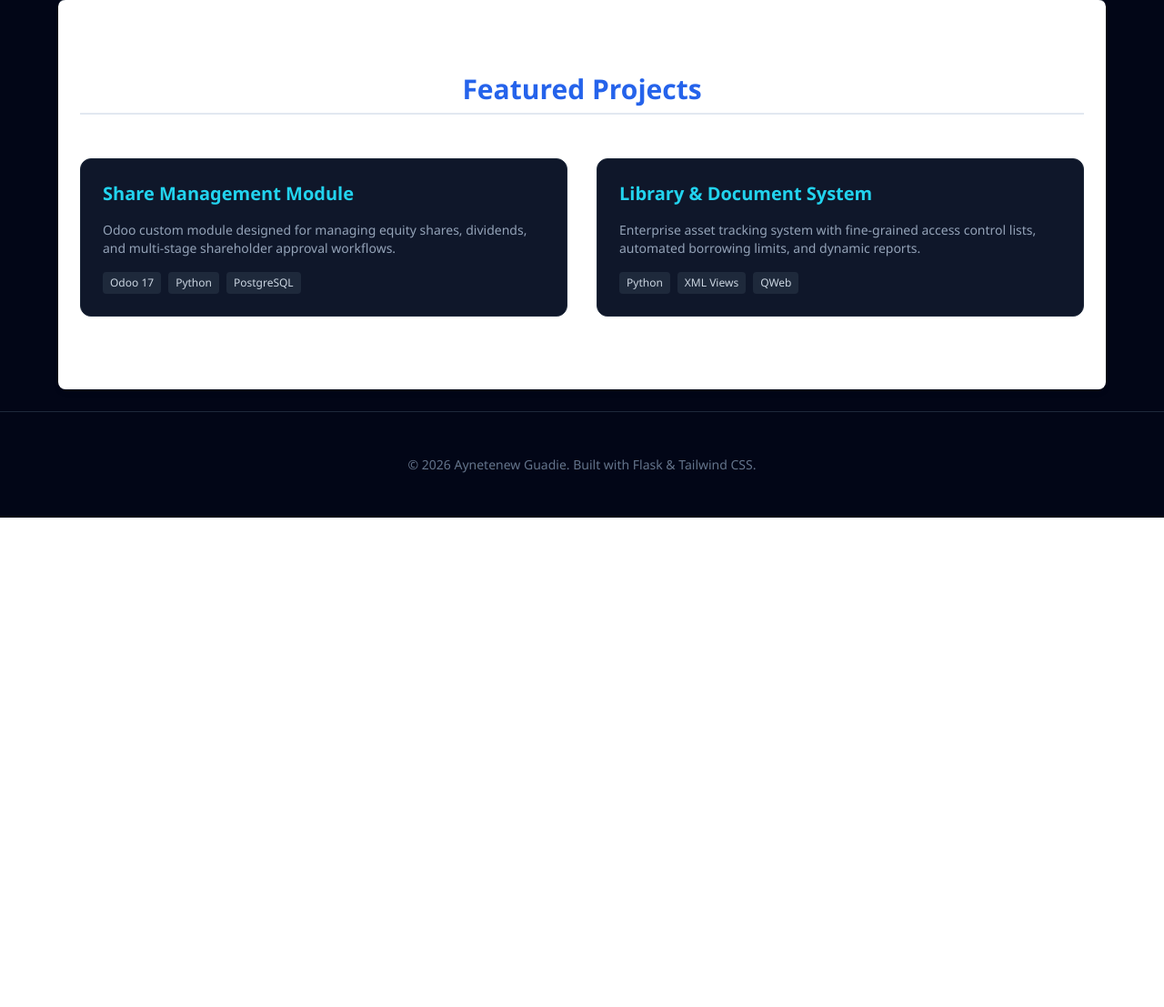
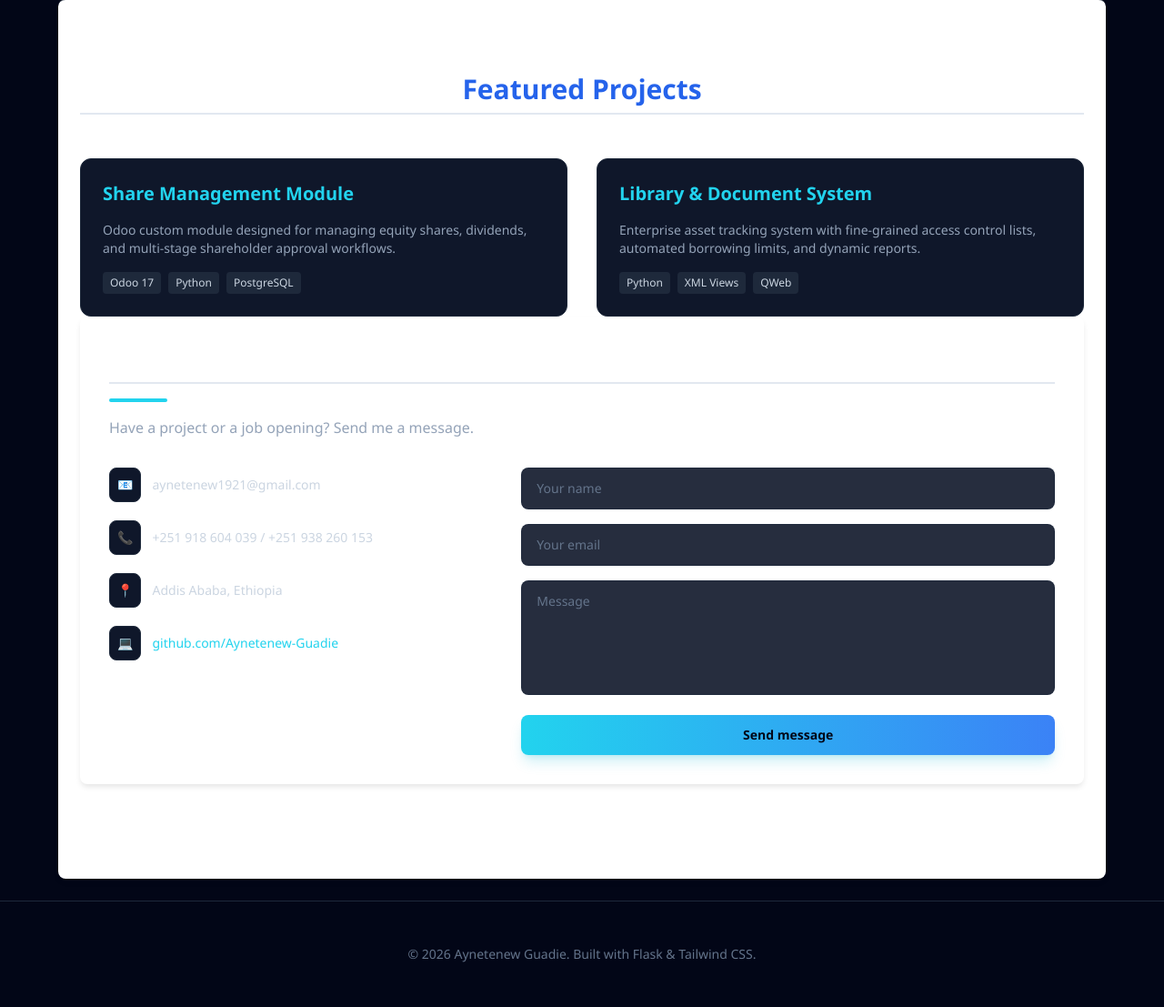
Before and after one commit to Aynetenew-Guadie/my_portfolio, a Flask app: page / in a window 1280 px wide. Shown: the part 1322-2429 px from the top of the page at 91% size. Before the commit the page ends 1891 px from the top, so only its background shows below. Run offline with Flask 3, Linux system fonts and the light colour scheme; some libraries are stand-ins or nearby versions.

Commit message:
Update contact section design to match template layout

```diff
--- a/templates/index.html
+++ b/templates/index.html
@@ -98,6 +98,56 @@
         </div>
       </div>
     </div>
+    <!-- Contact Section -->
+        <section id="contact" class="space-y-8 pt-6">
+            <div>
+                <h2 class="text-4xl font-extrabold text-white tracking-tight">Get in touch</h2>
+                <div class="w-16 h-1 bg-cyan-400 rounded-full mt-3"></div>
+                <p class="text-slate-400 text-sm sm:text-base mt-4">
+                    Have a project or a job opening? Send me a message.
+                </p>
+            </div>
+
+            <div class="grid grid-cols-1 md:grid-cols-12 gap-12 items-start">
+                <!-- Left: Contact Details -->
+                <div class="md:col-span-5 space-y-5 text-sm">
+                    <div class="flex items-center space-x-3 text-cyan-400">
+                        <span class="p-2 bg-slate-900 border border-slate-800 rounded-lg">📧</span>
+                        <a href="mailto:aynetenew1921@gmail.com" class="hover:underline text-slate-300 hover:text-cyan-400 transition-colors">aynetenew1921@gmail.com</a>
+                    </div>
+                    <div class="flex items-center space-x-3 text-pink-500">
+                        <span class="p-2 bg-slate-900 border border-slate-800 rounded-lg">📞</span>
+                        <span class="text-slate-300">+251 918 604 039 / +251 938 260 153</span>
+                    </div>
+                    <div class="flex items-center space-x-3 text-pink-400">
+                        <span class="p-2 bg-slate-900 border border-slate-800 rounded-lg">📍</span>
+                        <span class="text-slate-300">Addis Ababa, Ethiopia</span>
+                    </div>
+                    <div class="flex items-center space-x-3 text-cyan-400">
+                        <span class="p-2 bg-slate-900 border border-slate-800 rounded-lg">💻</span>
+                        <a href="https://github.com/Aynetenew-Guadie" target="_blank" class="hover:underline text-cyan-400">github.com/Aynetenew-Guadie</a>
+                    </div>
+                </div>
+
+                <!-- Right: Contact Form -->
+                <div class="md:col-span-7">
+                    <form action="#" method="POST" class="space-y-4">
+                        <div>
+                            <input type="text" placeholder="Your name" class="w-full px-4 py-3 bg-slate-900/90 border border-slate-800/90 rounded-lg text-slate-200 placeholder-slate-500 focus:outline-none focus:border-cyan-500 transition-colors text-sm" required>
+                        </div>
+                        <div>
+                            <input type="email" placeholder="Your email" class="w-full px-4 py-3 bg-slate-900/90 border border-slate-800/90 rounded-lg text-slate-200 placeholder-slate-500 focus:outline-none focus:border-cyan-500 transition-colors text-sm" required>
+                        </div>
+                        <div>
+                            <textarea rows="5" placeholder="Message" class="w-full px-4 py-3 bg-slate-900/90 border border-slate-800/90 rounded-lg text-slate-200 placeholder-slate-500 focus:outline-none focus:border-cyan-500 transition-colors text-sm resize-none" required></textarea>
+                        </div>
+                        <button type="submit" class="w-full py-3 bg-gradient-to-r from-cyan-400 to-blue-500 hover:from-cyan-300 hover:to-blue-400 text-slate-950 font-bold rounded-lg shadow-lg shadow-cyan-500/20 transition-all text-sm">
+                            Send message
+                        </button>
+                    </form>
+                </div>
+            </div>
+        </section>
   </section>
 
   <!-- Footer -->
```
